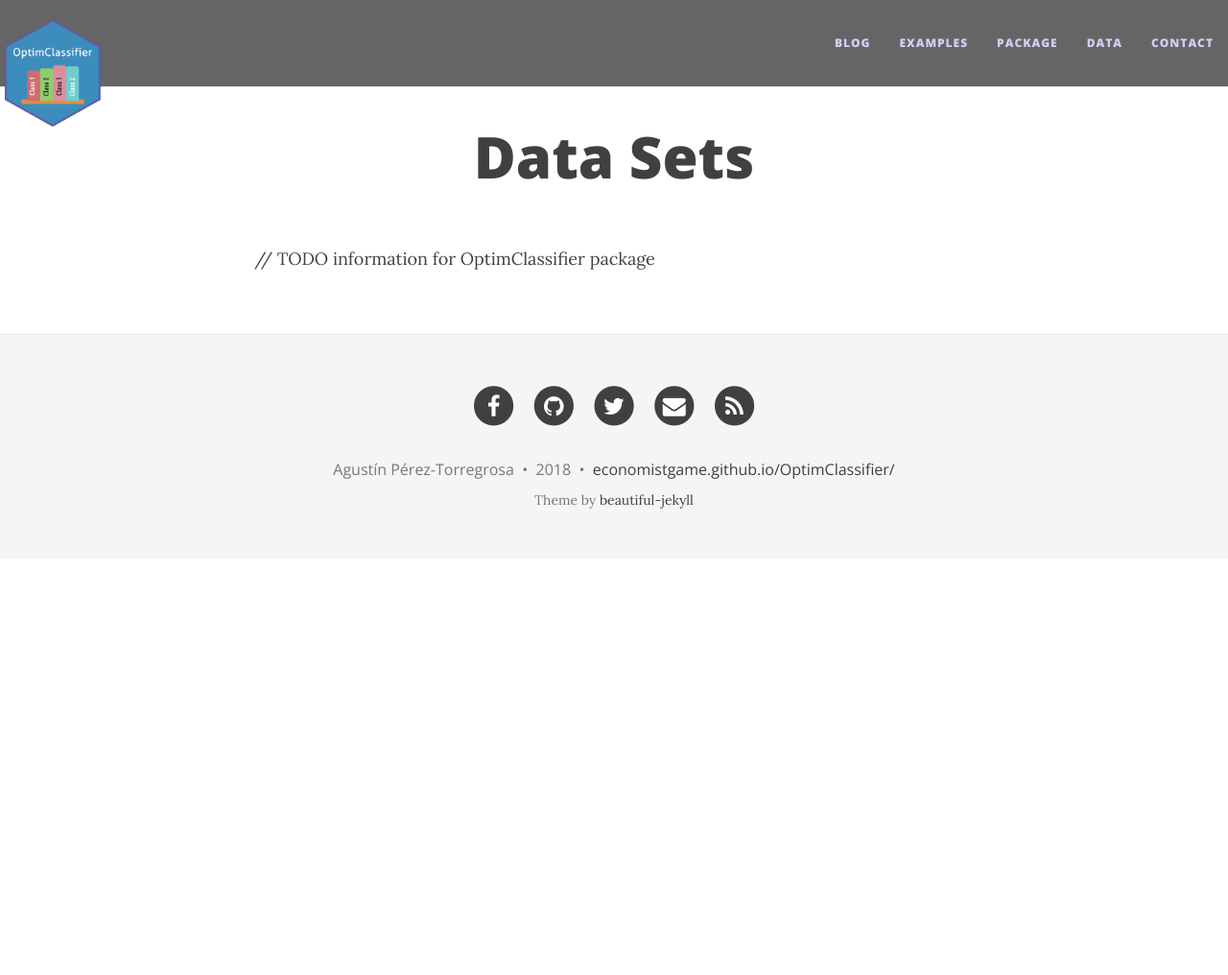
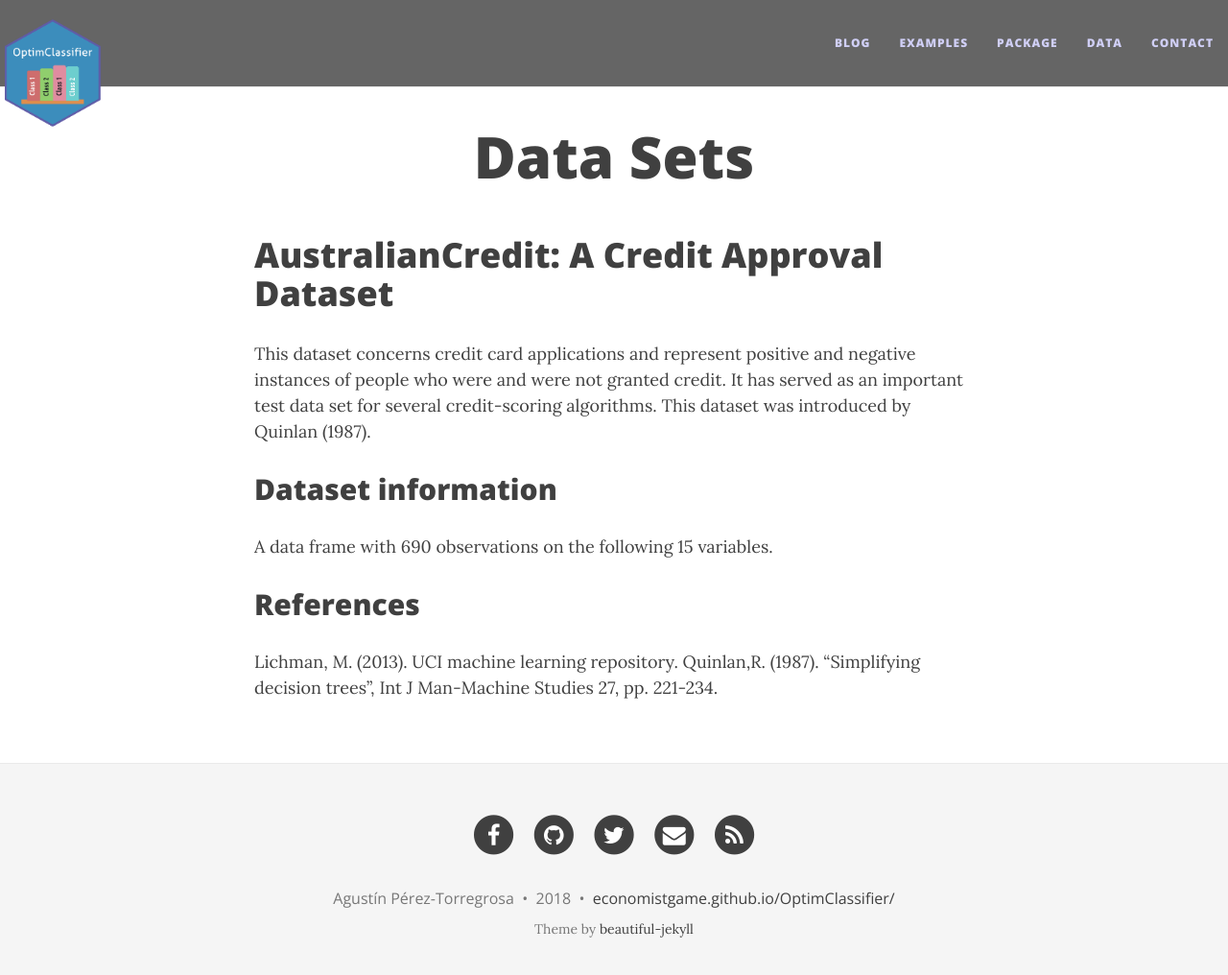
Before and after one commit to economistgame/OptimClassifier, a Jekyll site: the page built from data.md, in a window 1280 px wide and 1029 px high. Shown: the top 1016 px of the window at 96% size. Built offline with Jekyll 4.4.1, drawn with Linux system fonts in a browser that asks for light colours; nearby versions of some CDN libraries.

Commit message:
Update data.md

```diff
--- a/data.md
+++ b/data.md
@@ -3,4 +3,12 @@ layout: page
 title:  Data Sets
 ---
 
-// TODO information for OptimClassifier package
+# AustralianCredit: A Credit Approval Dataset
+
+This dataset concerns credit card applications and represent positive and negative instances of people who were and were not granted credit. It has served as an important test data set for several credit-scoring algorithms. This dataset was introduced by Quinlan (1987).
+
+## Dataset information
+  A data frame with 690 observations on the following 15 variables.
+## References
+Lichman, M. (2013). UCI machine learning repository.
+Quinlan,R. (1987). "Simplifying decision trees", Int J Man-Machine Studies 27, pp. 221-234.
```
